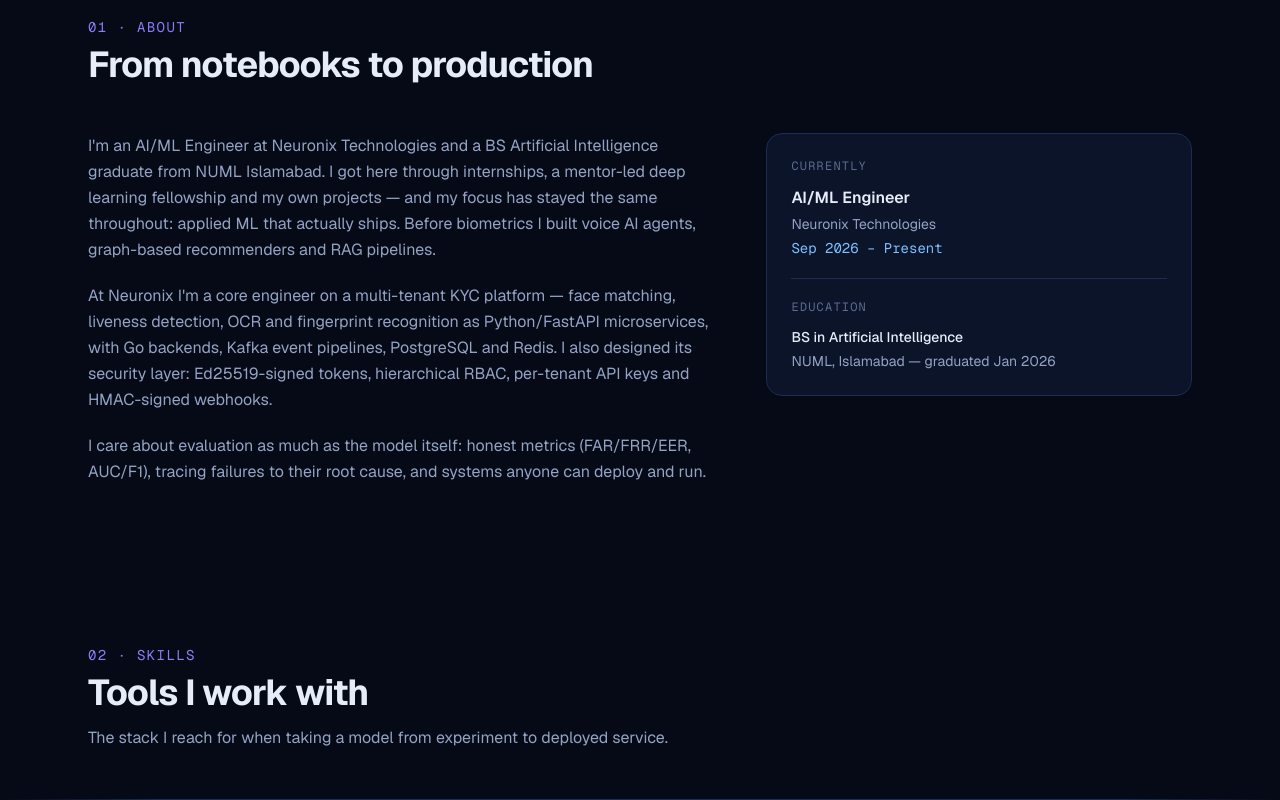
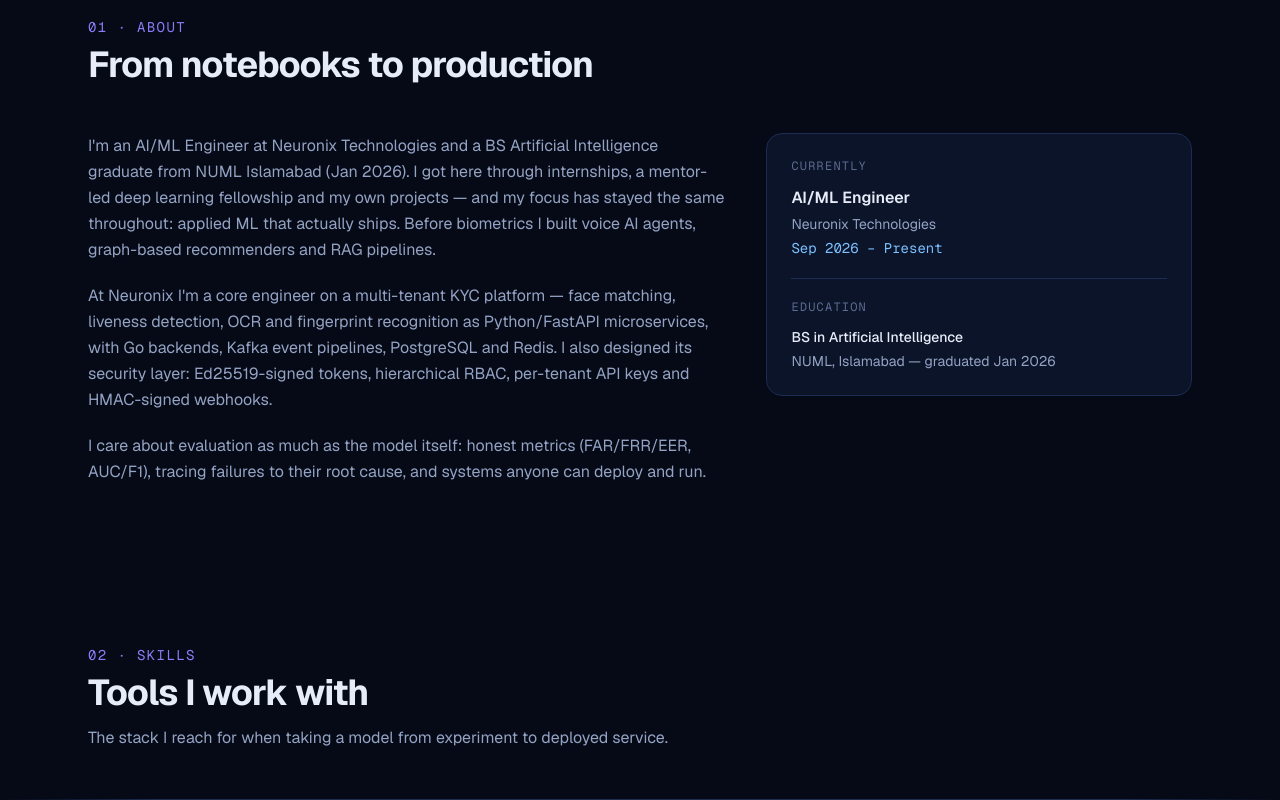
Before and after one commit to Ahmedimtiaz-github/Ahmed-Portfolio, a Next.js app: page / in a window 1280 px wide. Shown: the part 1160-1960 px from the top of the page. Built offline with nearby package versions, Linux system fonts and the light colour scheme.

Commit message:
Restore January 2026 graduation date

```diff
--- a/src/data/profile.ts
+++ b/src/data/profile.ts
@@ -23,7 +23,7 @@ export const stats = [
 
 export const about = {
   paragraphs: [
-    "I'm an AI/ML Engineer at Neuronix Technologies and a BS Artificial Intelligence graduate from NUML Islamabad. I got here through internships, a mentor-led deep learning fellowship and my own projects — and my focus has stayed the same throughout: applied ML that actually ships. Before biometrics I built voice AI agents, graph-based recommenders and RAG pipelines.",
+    "I'm an AI/ML Engineer at Neuronix Technologies and a BS Artificial Intelligence graduate from NUML Islamabad (Jan 2026). I got here through internships, a mentor-led deep learning fellowship and my own projects — and my focus has stayed the same throughout: applied ML that actually ships. Before biometrics I built voice AI agents, graph-based recommenders and RAG pipelines.",
     "At Neuronix I'm a core engineer on a multi-tenant KYC platform — face matching, liveness detection, OCR and fingerprint recognition as Python/FastAPI microservices, with Go backends, Kafka event pipelines, PostgreSQL and Redis. I also designed its security layer: Ed25519-signed tokens, hierarchical RBAC, per-tenant API keys and HMAC-signed webhooks.",
     "I care about evaluation as much as the model itself: honest metrics (FAR/FRR/EER, AUC/F1), tracing failures to their root cause, and systems anyone can deploy and run.",
   ],
@@ -291,7 +291,7 @@ export const education: Education[] = [
     institution: "National University of Modern Languages (NUML), Islamabad",
     period: "2022 – 2026",
     detail:
-      "Coursework and projects across deep learning, NLP, computer vision and data engineering.",
+      "Graduated January 2026. Coursework and projects across deep learning, NLP, computer vision and data engineering.",
   },
   {
     degree: "FSc (Pre-Engineering)",
```
